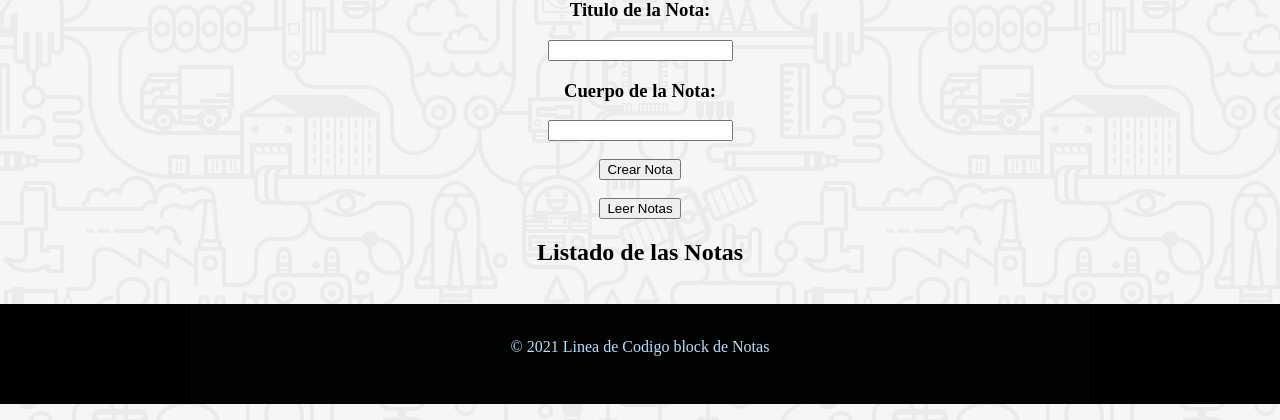
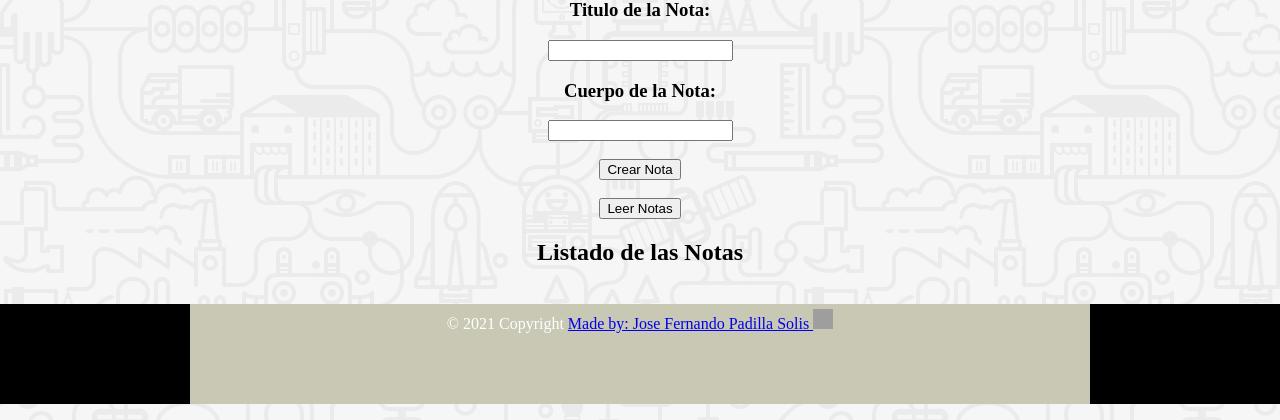
Before and after one commit to JoseFernandoPadilla/JoseFernandoPadilla, a Flask app: page / in a window 1280 px wide. Shown: the part 383-803 px from the top of the page. Run offline with Flask 2, Linux system fonts and the light colour scheme; grey boxes are pictures that could not be loaded.

```diff
--- a/templates/index.html
+++ b/templates/index.html
@@ -43,15 +43,15 @@
 </table>
 
 <br>
-<footer  style="width:100%; margin-left: 0px;"  >
-
-    <div class="copyright" style="background-color: #070808;">
-        <div class="container-fluid" style="background-color: #020303; color: #bbdefb;">
-            <br>
-            <p>© 2021 Linea de Codigo block de Notas <a href="/"></a></p>
-
-        </div>
+<footer>
+    <div class="footer-copyright grey-text black">
+      <div class="container">
+      © 2021 Copyright
+      <a class="grey-text"alling=" center" href="#!">Made by: Jose Fernando Padilla Solis  </a>
+      <img src="/media/images/FPCaptura.PNG" style="margin-top: 5px;" height="20px" width="20px">
+      </div>
     </div>
+</footer>
 <p>{{var}}</p>
 
 {% endblock %}
```
